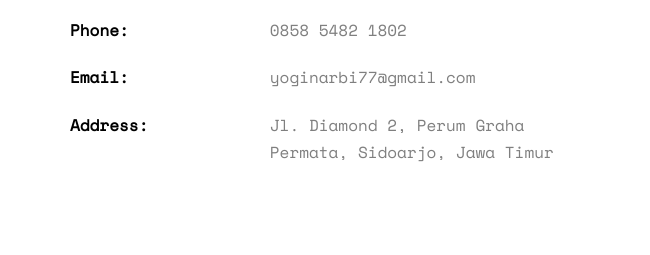
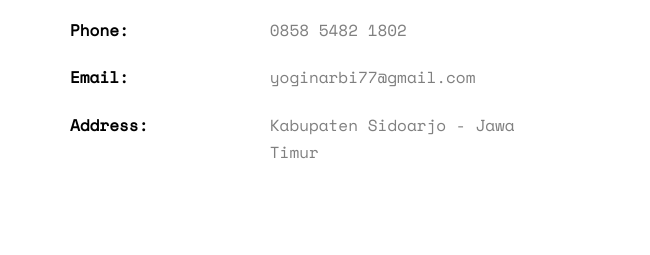
Before and after one commit to yoginarbi/myweb, a plain HTML site: page index.html in a window 1280 px wide. Shown: the part 1102-1357 px from the top of the page, 0-650 px from the left. Drawn offline with nearby package versions, Linux system fonts and the light colour scheme; some packages are replaced by stand-ins of ours; no server answers; files whose address does not match are found by name.

Commit message:
Update index.html
update address

```diff
--- a/index.html
+++ b/index.html
@@ -59,7 +59,7 @@
 						<li><span class="first-block">Full Name:</span><span class="second-block">Yogin Arbi Virgian</span></li>
 						<li><span class="first-block">Phone:</span><span class="second-block">0858 5482 1802</span></li>
 						<li><span class="first-block">Email:</span><span class="second-block">yoginarbi77@gmail.com</span></li>
-						<li><span class="first-block">Address:</span><span class="second-block">Jl. Diamond 2, Perum Graha Permata, Sidoarjo, Jawa Timur</span></li>
+						<li><span class="first-block">Address:</span><span class="second-block">Kabupaten Sidoarjo - Jawa Timur</span></li>
 					</ul>
 				</div>
 				<div class="col-md-6">
```
